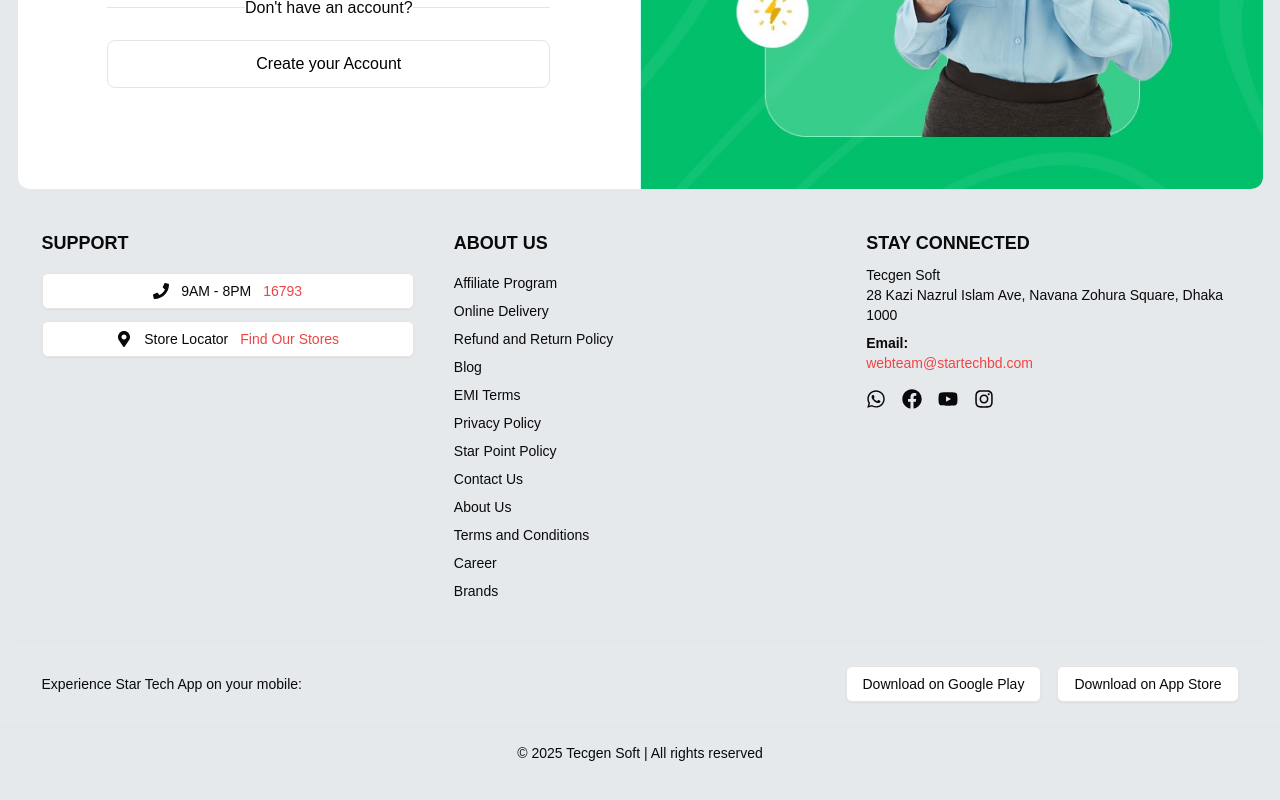
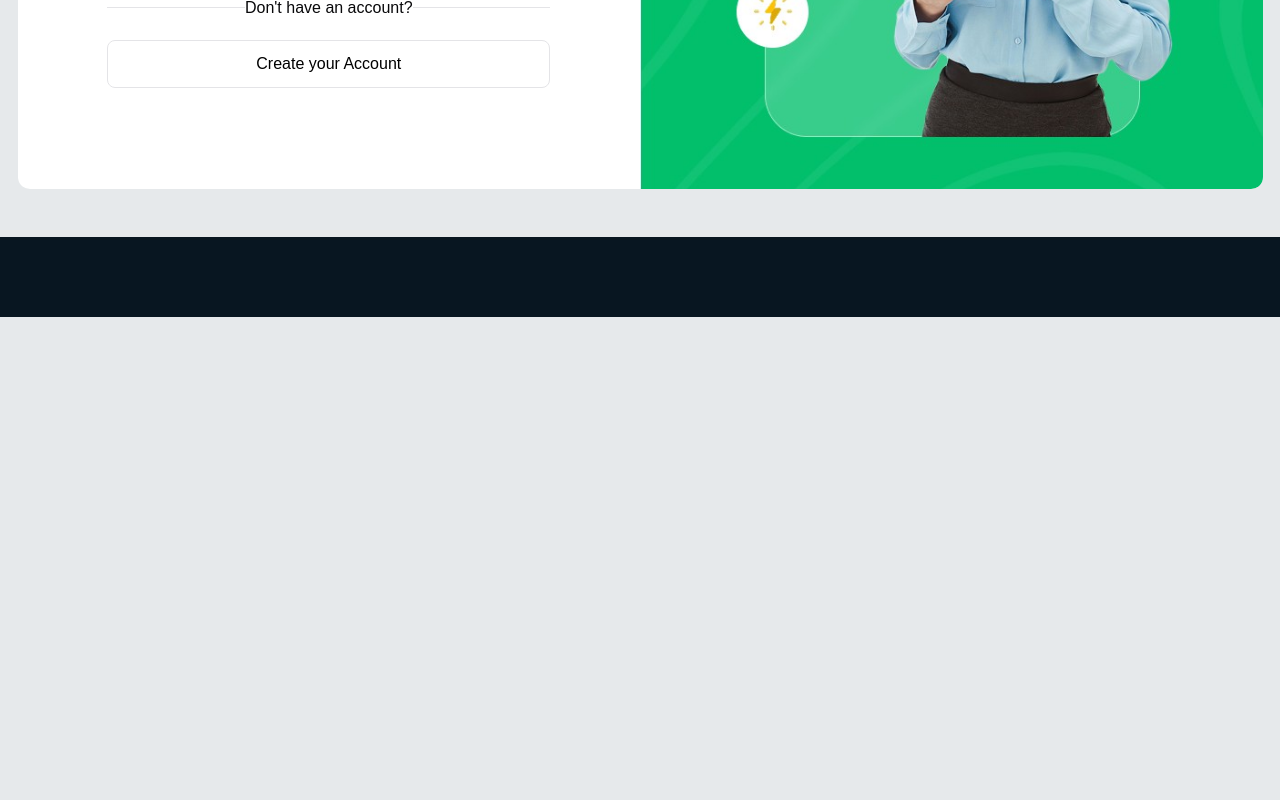
Before and after one commit to rahat9016/tecgensoft-ecommerce, a Next.js app: page /auth/signing in a window 1280 px wide. Shown: the part 576-1376 px from the top of the page. After the commit the page ends 893 px from the top, so only its background shows below. Built offline with nearby package versions, Linux system fonts and the light colour scheme.

Commit message:
add: base api setup

```diff
--- a/package.json
+++ b/package.json
@@ -23,8 +23,11 @@
     "@reduxjs/toolkit": "^2.5.0",
     "@tanstack/react-query": "^5.65.0",
     "@tanstack/react-table": "^8.20.6",
+    "axios": "^1.7.9",
     "class-variance-authority": "^0.7.1",
     "clsx": "^2.1.1",
+    "crypto-js": "^4.2.0",
+    "jwt-decode": "^4.0.0",
     "lucide-react": "^0.474.0",
     "next": "15.1.6",
     "react": "^19.0.0",
--- a/src/app/(auth)/auth/signing/page.tsx
+++ b/src/app/(auth)/auth/signing/page.tsx
@@ -4,7 +4,7 @@ import React from 'react'
 export default function page() {
   return (
     <div>
-        <div className='container mt-6 lg:mt-12'>
+        <div className='container my-6 lg:my-12'>
             <Signing/>
         </div>
     </div>
--- /dev/null
+++ b/src/app/api/baseApi.ts
@@ -0,0 +1,39 @@
+import axios from 'axios';
+// import { getAuthToken, setAuthToken, clearAuthToken, isTokenExpired } from './auth';
+
+const BASE_URL = process.env.NEXT_PUBLIC_API_BASE_URL;
+
+const axiosInstance = axios.create({
+  baseURL: BASE_URL,
+  headers: {
+    'Content-Type': 'application/json',
+  },
+  withCredentials: true, // Required for cookies/session-based auth
+});
+
+// Request Interceptor
+// axiosInstance.interceptors.request.use(
+//   async (config: { auth: boolean; headers: { Authorization: string; }; }) => {
+//     if (config.auth === false) {
+//       return config;
+//     }
+//     let token = getAuthToken();
+//     if (token && isTokenExpired(token)) {
+//       try {
+//         const { data } = await axios.post(`${BASE_URL}/auth/refresh`, {}, { withCredentials: true });
+//         setAuthToken(data.accessToken);
+//         token = data.accessToken;
+//       } catch (refreshError) {
+//         clearAuthToken();
+//         return Promise.reject(refreshError);
+//       }
+//     }
+//     if (token) {
+//       config.headers.Authorization = `Bearer ${token}`;
+//     }
+//     return config;
+//   },
+//   (error: any) => Promise.reject(error)
+// );
+
+// export default axiosInstance;
--- a/src/components/users/layout/footer/footer.tsx
+++ b/src/components/users/layout/footer/footer.tsx
@@ -1,75 +1,9 @@
-import { Button } from '@/components/ui/button';
+
 import React from 'react'
-import { FaPhone, FaMapMarkerAlt, FaWhatsapp, FaFacebook, FaYoutube, FaInstagram } from "react-icons/fa";
 const Footer =() => {
   return (
-    <footer className="bg-gray-900 text-gray-300 py-10">
-      <div className="container mx-auto px-6 grid grid-cols-1 md:grid-cols-3 gap-10">
-        {/* Support Section */}
-        <div>
-          <h3 className="text-lg font-semibold">SUPPORT</h3>
-          <div className="mt-4 space-y-3">
-            <Button variant="outline" className="w-full flex items-center gap-3">
-              <FaPhone /> <span>9AM - 8PM</span> <span className="text-red-500">16793</span>
-            </Button>
-            <Button variant="outline" className="w-full flex items-center gap-3">
-              <FaMapMarkerAlt /> <span>Store Locator</span> <span className="text-red-500">Find Our Stores</span>
-            </Button>
-          </div>
-        </div>
+    <footer className="bg-[#081621] text-gray-300 py-10">
 
-        {/* About Us Section */}
-        <div>
-          <h3 className="text-lg font-semibold">ABOUT US</h3>
-          <ul className="mt-4 space-y-2 text-sm">
-            {[
-              "Affiliate Program",
-              "Online Delivery",
-              "Refund and Return Policy",
-              "Blog",
-              "EMI Terms",
-              "Privacy Policy",
-              "Star Point Policy",
-              "Contact Us",
-              "About Us",
-              "Terms and Conditions",
-              "Career",
-              "Brands",
-            ].map((item, index) => (
-              <li key={index} className="hover:text-white cursor-pointer">{item}</li>
-            ))}
-          </ul>
-        </div>
-
-        {/* Stay Connected Section */}
-        <div>
-          <h3 className="text-lg font-semibold">STAY CONNECTED</h3>
-          <p className="mt-2 text-sm">Tecgen Soft</p>
-          <p className="text-sm">28 Kazi Nazrul Islam Ave, Navana Zohura Square, Dhaka 1000</p>
-          <p className="mt-2 text-sm font-semibold">Email:</p>
-          <p className="text-red-500 text-sm">webteam@startechbd.com</p>
-          <div className="flex mt-4 space-x-4">
-            <FaWhatsapp className="text-xl cursor-pointer hover:text-green-500" />
-            <FaFacebook className="text-xl cursor-pointer hover:text-blue-500" />
-            <FaYoutube className="text-xl cursor-pointer hover:text-red-500" />
-            <FaInstagram className="text-xl cursor-pointer hover:text-pink-500" />
-          </div>
-        </div>
-      </div>
-
-      {/* Mobile Apps Section */}
-      <div className="container mx-auto px-6 mt-10 flex flex-col md:flex-row justify-between items-center border-t border-gray-700 pt-6">
-        <p className="text-sm">Experience Star Tech App on your mobile:</p>
-        <div className="flex space-x-4 mt-4 md:mt-0">
-          <Button variant="outline">Download on Google Play</Button>
-          <Button variant="outline">Download on App Store</Button>
-        </div>
-      </div>
-
-      {/* Footer Bottom */}
-      <div className="text-center text-sm mt-6 border-t border-gray-700 pt-4">
-        <p>&copy; 2025 Tecgen Soft | All rights reserved</p>
-      </div>
     </footer>
   )
 }
--- a/src/components/users/layout/header/header.tsx
+++ b/src/components/users/layout/header/header.tsx
@@ -32,8 +32,8 @@ const Header = () => {
 //   };
 
   return (
-    <header>
-      {!pathname.startsWith('/admin')  && <div className="lg:border-b border-white-light bg-light-gray ">
+    <header className="pb-[77px]">
+      {!pathname.startsWith('/admin')  && <div className="lg:border-b border-white-light bg-light-gray top-0 w-full fixed z-50 shadow-sm">
       <div className="container pt-4 pb-3 flex gap-2 lg:flex-row flex-col justify-between ">
         <div className="items-center justify-between w-full lg:w-auto hidden lg:flex">
             <Link href={"/"}><Image src={logo} className="h-[48px] cursor-pointer" alt={""} /></Link>
```
Also changed, not shown: src/lib/cookie.ts (added, +69 -0 lines), src/app/api/auth.ts (added), 1 other file (tests, documents, lock files or other folders).
